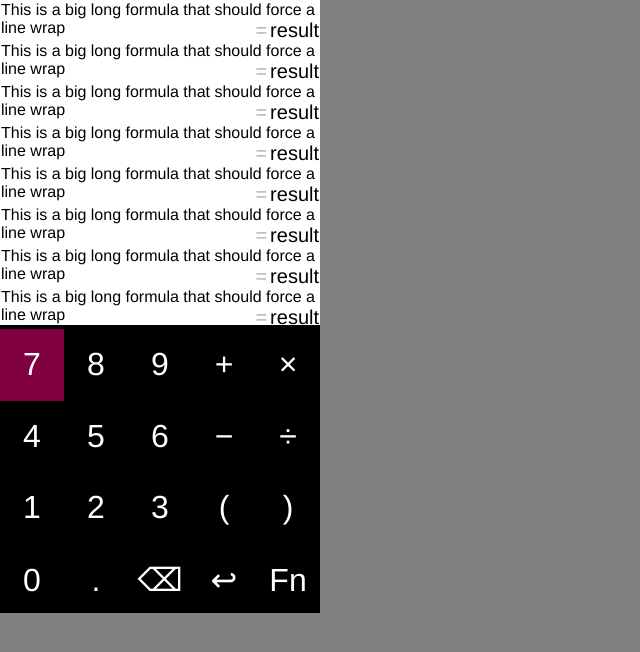
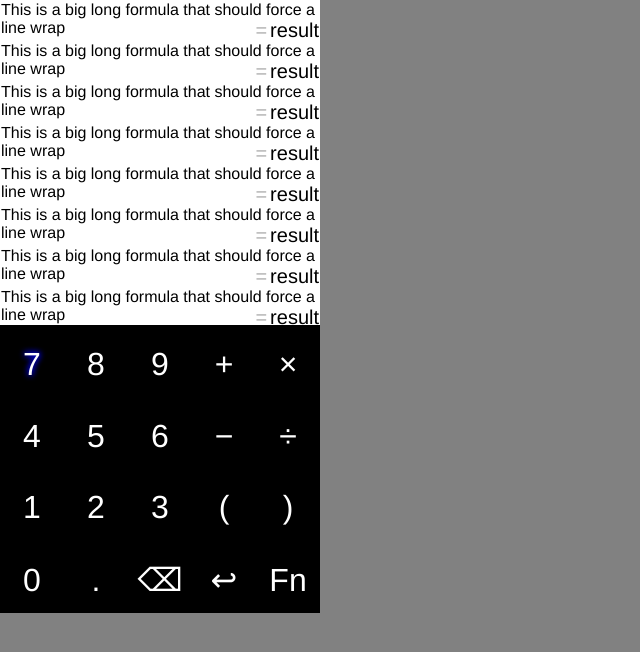
Before and after one commit to mayoff/calc, a plain HTML site: page dev/calc/index.html in a window 1280 px wide. In both pictures the pointer is over the element 32 px from the left and 364 px from the top of the page. Shown: the whole page, without its empty margins (0-640 px from the left). Drawn offline with Linux system fonts and the light colour scheme.

Commit message:
play with glow instead of ugly background color for :hover

```diff
--- a/dev/calc/style.css
+++ b/dev/calc/style.css
@@ -57,7 +57,7 @@ BODY {
 }
 
 .button:hover {
-	background-color: #800040;
+	text-shadow: blue 0px 0px 6px, blue 0px 0px 6px;
 }
 
 .result {
```
